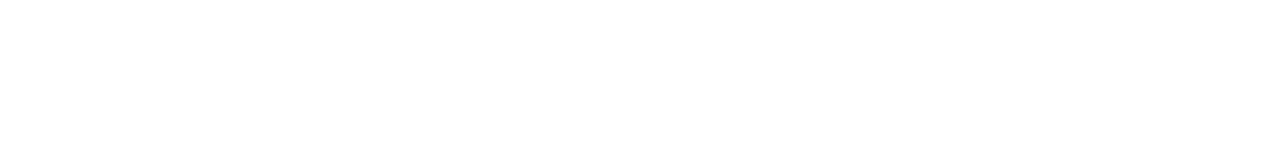
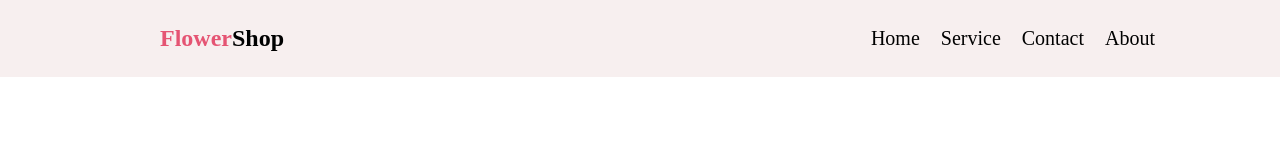
Before and after one commit to IrfanRahat/flowershop-website-assignment, a plain HTML site: page index.html in a window 1280 px wide. Drawn offline with Linux system fonts and the light colour scheme.

Commit message:
added navbar section

```diff
--- a/index.html
+++ b/index.html
@@ -4,9 +4,30 @@
     <meta charset="UTF-8">
     <meta name="viewport" content="width=device-width, initial-scale=1.0">
     <title>Flower Shop</title>
+    <link rel="shortcut icon" href="./Flower Asset/Flower 01.png" type="image/x-icon">
     <link rel="stylesheet" href="styles.css">
 </head>
 <body>
+    <header>
+        <nav>
+            <div class="nav-container">
+               <div>
+                <h1><span class="nav-text-color">Flower</span>Shop</h1>
+                </div>
+                <div class="nav-section">
+                    <ul>
+                        <li>Home</li>
+                        <li>Service</li>
+                        <li>Contact</li>
+                        <li>About</li>
+                    </ul>
+                </div>
+            </div>
+       </nav>
 
+    </header>
+
+    <main></main>
+    <footer></footer>
 </body>
 </html>
--- a/styles.css
+++ b/styles.css
@@ -0,0 +1,36 @@
+*{
+    margin: 0px;
+    padding: 0px;
+}
+.nav-container{
+    display: flex;
+    justify-content: space-between;
+    align-items: center;
+    padding: 25px;
+    background-color: rgba(218, 181, 181, 0.212);
+
+}
+.nav-section ul, li{
+    display: flex;
+    list-style: none;
+    gap: 1px;
+    text-align: center;
+    font-size: 20px;
+    margin: 0px 10px;
+
+
+}
+.nav-text-color{
+    color: #E55473;
+}
+li:hover{
+    color: #E55473;
+    cursor: pointer;
+}
+.nav-container, h1{
+    padding-left: 80px;
+
+}
+.nav-section ul{
+    padding-right: 80px;
+}
```
